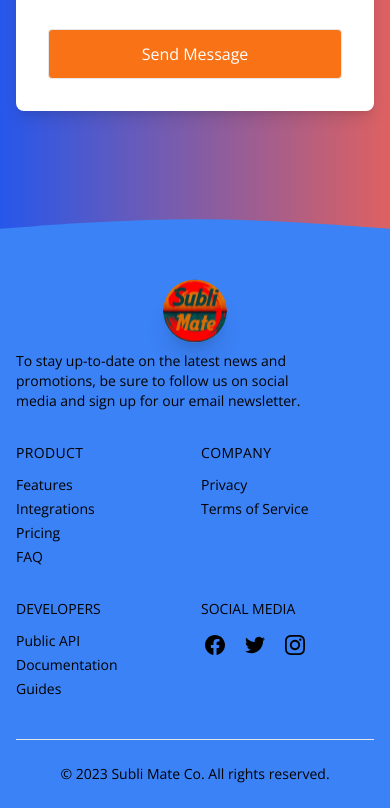
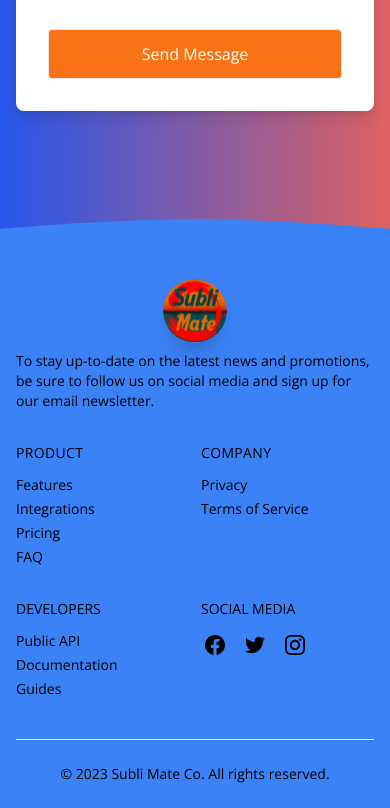
Before and after one commit to RupakShrestha01/Mobile-Web, a React (Create React App) app: page / in a window 390 px wide. Shown: the part 3930-4738 px from the top of the page. Built offline with nearby package versions, Linux system fonts and the light colour scheme.

Commit message:
Edit footer margin.

```diff
--- a/src/components/Footer/Footer.jsx
+++ b/src/components/Footer/Footer.jsx
@@ -27,7 +27,7 @@ export const Footer = () => {
                 alt="logo"
               />
             </a>
-            <p className="self-center text-sm mr-12 mt-2">
+            <p className="self-center text-sm lg:mr-12 mt-2 mr-0 ">
               To stay up-to-date on the latest news and promotions, be sure to
               follow us on social media and sign up for our email newsletter.
             </p>
```
